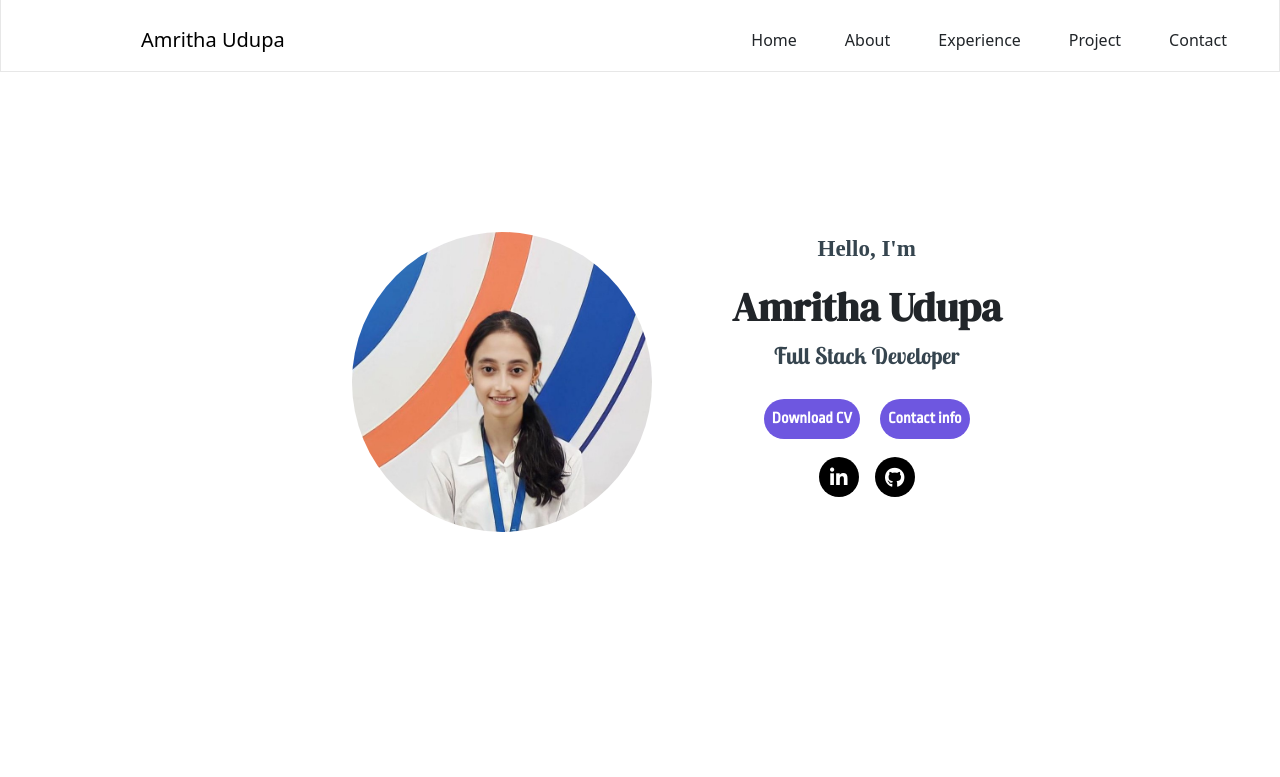
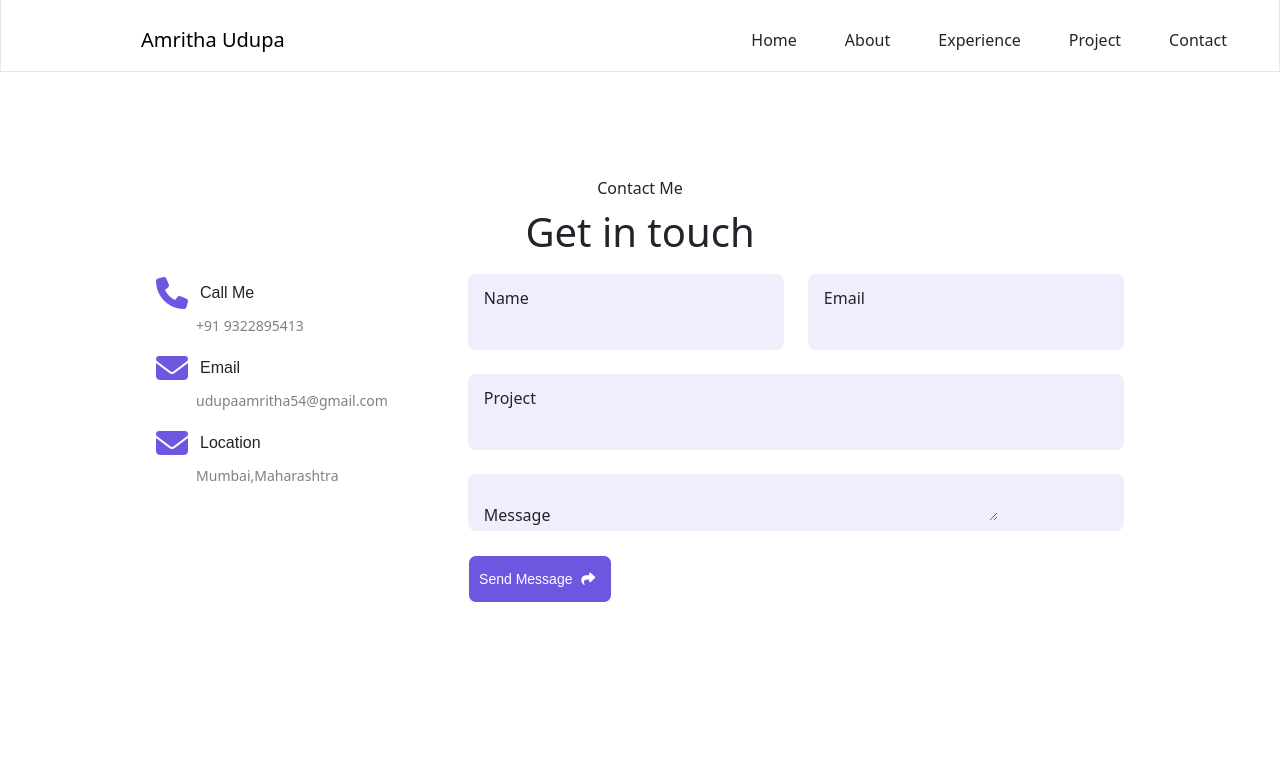
Before and after one commit to AmrithaUdupa/Portfolio, an Angular app in the folder portfolio/: page /contact in a window 1280 px wide. Shown: the top 777 px of the page. Built offline with nearby package versions, Linux system fonts and the light colour scheme; a web font is replaced by a local one.

Commit message:
Designed Contact page

```diff
--- a/portfolio/src/app/pages/contact/contact.component.css
+++ b/portfolio/src/app/pages/contact/contact.component.css
@@ -0,0 +1,85 @@
+/* Contact Section */
+
+.contacttitle {
+    text-align: center;
+    margin-top: 10rem;
+  }
+  .contacttitle1 {
+    text-align: center;
+    margin-top: -0.5rem;
+  }
+  .contactinfo {
+    display: flex;
+    align-items: center;
+    flex-direction: row;
+    margin-bottom: 1rem;
+    font-family: Arial, Helvetica, sans-serif;
+  }
+  .main-contact {
+    margin-top: 0.8rem;
+  }
+  .contact_icon {
+    font-size: 2rem;
+    color: hsl(250, 69%, 61%);
+    margin-right: 0.75rem;
+  }
+  .contact_details {
+    display: block;
+    font-size: 14px;
+    color: gray;
+    margin-top: -10px;
+    margin-left: 2.5rem;
+  }
+  .email {
+    margin-top: 1rem;
+  }
+  .location {
+    margin-top: 1rem;
+  }
+  .grid {
+    display: grid;
+    gap: 1.5rem;
+  }
+  .whole_contact {
+    display: flex;
+    /* margin-left:30%; */
+    justify-content: center;
+  }
+  .name_email {
+    display: grid;
+    grid-template-columns: repeat(2, 1fr);
+    gap: 1.5rem;
+  }
+  .contact_content {
+    background-color: hsl(250, 70%, 96%);
+    border-radius: 0.5rem;
+    padding: 0.75rem 1rem 0.25rem;
+  }
+  .contact_input {
+    width: 100%;
+    background-color: hsl(250, 70%, 96%);
+    color: hsl(250, 8%, 45%);
+    border: none;
+    outline: none;
+    padding: 0.25rem 0.5rem 0.5rem 0;
+  }
+  .contact_submit {
+    background-color: hsl(250, 69%, 61%);
+    color: white;
+    border-radius: 0.5rem;
+    text-decoration: none;
+    display: inline-block;
+    height: 3rem;
+    width: 9rem;
+    text-align: center;
+    font-family: Arial, Helvetica, sans-serif;
+    font-size: 14px;
+    border:1px solid;
+  }
+  .contact_submit i {
+    padding: 5px;
+  }
+  .contact_form {
+    margin-left: 5rem;
+    margin-top: 0.6rem;
+  }
--- a/portfolio/src/app/pages/contact/contact.component.html
+++ b/portfolio/src/app/pages/contact/contact.component.html
@@ -1 +1,69 @@
-<p>contact works!</p>
+<!-- Contact -->
+<section id="contact">
+    <p class="contacttitle">Contact Me</p>
+    <h1 class="contacttitle1">Get in touch</h1>
+    <div class="whole_contact">
+      <div class="main-contact">
+        <div class="call">
+          <p class="contactinfo">
+            <i class="fa-solid fa-phone contact_icon"></i>
+            Call Me
+          </p>
+          <span class="contact_details">+91 9322895413</span>
+        </div>
+
+        <div class="email">
+          <p class="contactinfo">
+            <i class="fa-solid fa-envelope contact_icon"></i>
+            Email
+          </p>
+          <span class="contact_details">udupaamritha54&#64;gmail.com</span>
+        </div>
+
+        <div class="location">
+          <p class="contactinfo">
+            <i class="fa-solid fa-envelope contact_icon"></i>
+            Location
+          </p>
+          <span class="contact_details">Mumbai,Maharashtra</span>
+        </div>
+      </div>
+
+      <form class="contact_form grid">
+        <div class="name_email grid">
+          <div class="contact_content">
+            <label for class="contact_label">Name</label>
+            <input type="text" class="contact_input" />
+          </div>
+          <div class="contact_content">
+            <label for class="contact_label">Email</label>
+            <input type="text" class="contact_input" />
+          </div>
+        </div>
+
+        <div class="contact_content">
+          <label for class="contact_label">Project</label>
+          <input type="text" class="contact_input" />
+        </div>
+
+        <div class="contact_content">
+          <label for class="contact_label">Message</label>
+          <textarea
+            name
+            id
+            cols="0"
+            rows="7"
+            class="contact_input"
+            style="height:35px;width:448px;"
+          ></textarea>
+        </div>
+
+        <div class="submit">
+          <button class="contact_submit">
+            Send Message
+            <i class="fa-solid fa-share"></i>
+          </button>
+        </div>
+      </form>
+    </div>
+  </section>
--- a/portfolio/src/app/sharepage/layout/layout.component.html
+++ b/portfolio/src/app/sharepage/layout/layout.component.html
@@ -18,4 +18,8 @@
     <app-project></app-project>
   </section>
 
+  <section id="contact">
+    <app-contact></app-contact>
+  </section>
+
 <app-footer></app-footer>
--- a/portfolio/src/app/sharepage/navbar/navbar.component.html
+++ b/portfolio/src/app/sharepage/navbar/navbar.component.html
@@ -29,12 +29,7 @@
             <a class="nav-link" routerLink="/project" fragment="project" (click)="scrollTo('project')">Project</a>
           </li>
           <li class="nav-item">
-            <a
-              class="nav-link"
-              routerLink="contact"
-              routerLinkActive="active-link"
-              >Contact</a
-            >
+            <a class="nav-link" routerLink="/contact" fragment="contact" (click)="scrollTo('contact')">Contact</a>
           </li>
           <li class="nav-item">
             <!-- <button class="nav-link" (click)="onLogout()">Logout</button> -->
```
